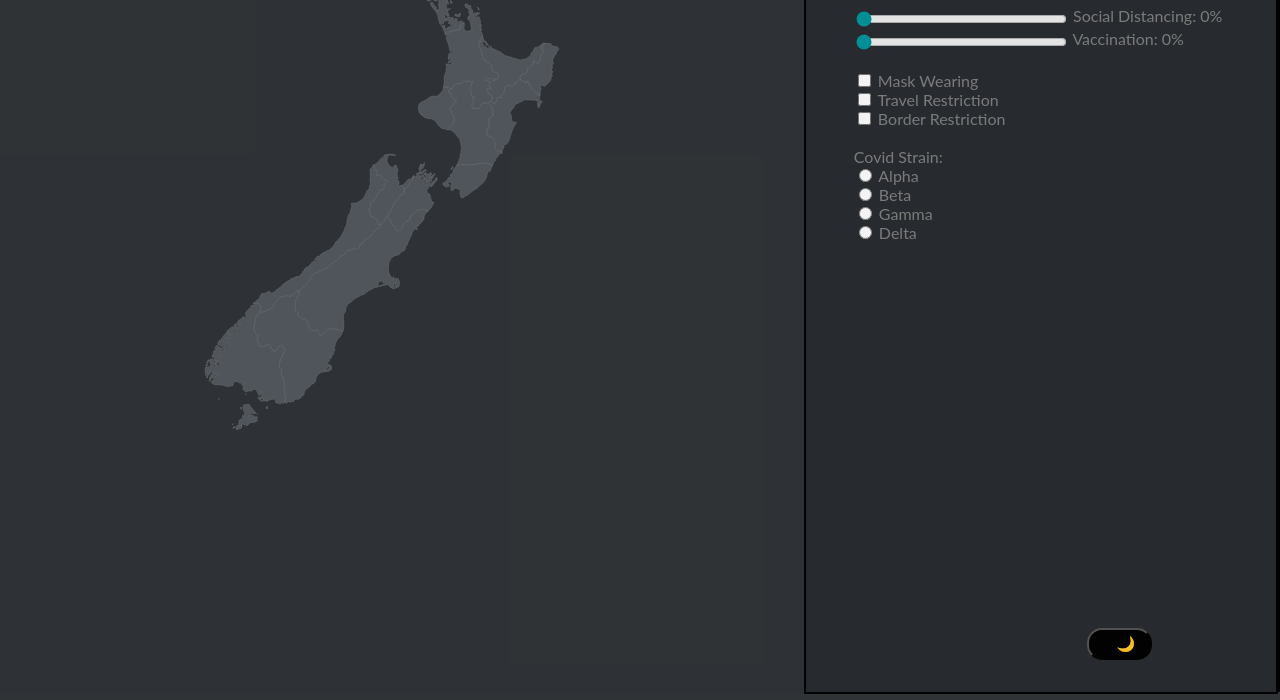
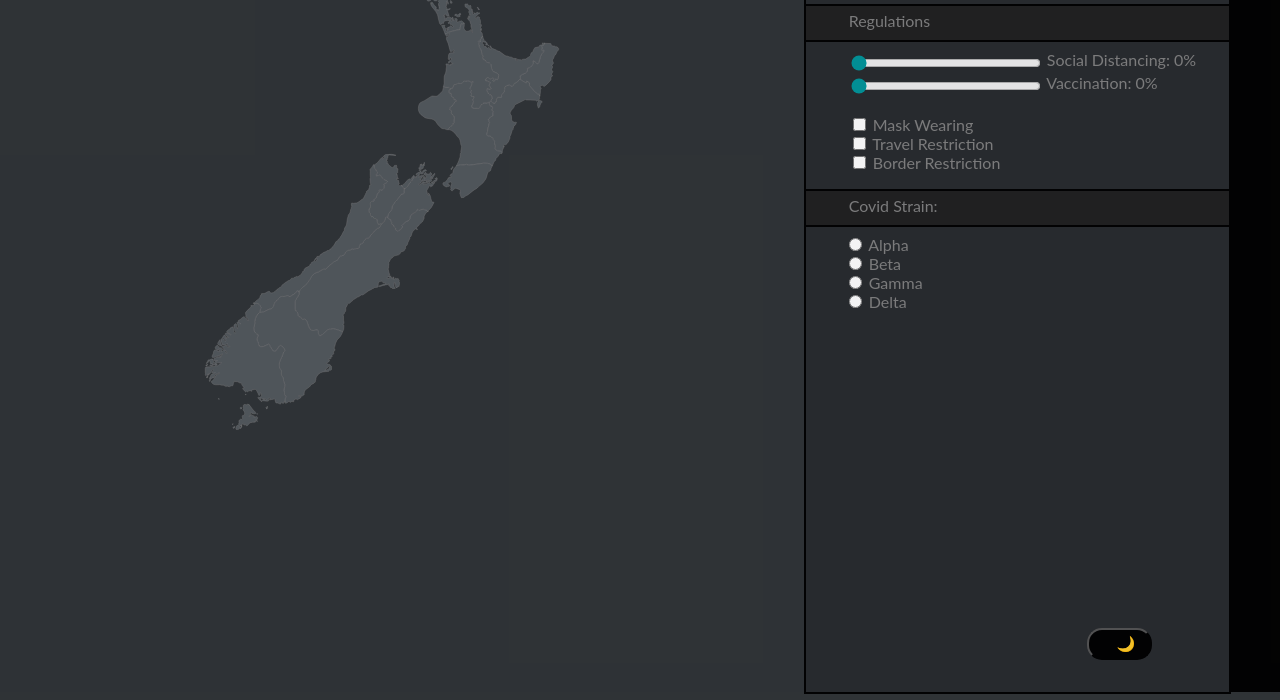
Before and after one commit to Sseptimus/The-Code, a plain HTML site: page index.html in a window 1280 px wide. Shown: the part 100-800 px from the top of the page. Drawn offline with nearby package versions, Linux system fonts and the light colour scheme.

Commit message:
added section titles

```diff
--- a/css/style.css
+++ b/css/style.css
@@ -18,7 +18,9 @@ body{
 
 }
 
-
+.stats, .Stats{
+    margin-left: 10%;
+}
 
 .options1{
 
@@ -28,7 +30,6 @@ body{
 
     color: grey;
     outline: 2px solid black;
-    padding-left: 10%;
     background-color: #282b2e;
     padding-top: 5%;
     font-family: 'Lato', sans-serif;
@@ -37,10 +38,21 @@ body{
 
 #alpha, #beta, #gamma, #delta, .mask, .travel, .border, .distance, .vaccination {
     filter: hue-rotate(320deg);
+    margin-left: 10%;
+}
+
+#strainTitle{
+    padding-left: 10%;
+    padding-top: 5px;
+    margin-bottom: 10px;
+    padding-bottom: 10px;
+    background-color: rgb(32, 32, 32);
+    outline: 2px solid black;
 }
 
 #title{
     color: green;
+    margin-left: 10%;
 }
 
 .main object{
--- a/paramaters.html
+++ b/paramaters.html
@@ -1,4 +1,6 @@
 <h1 id = "title">Parameters</h1>
+                <div id="strainTitle"><label>Regulations</label><br></div>
+                <div class = "Regulations">
                 <div class="distance">
                     <input id ="distancerange" type="range" min="0" max="100" value="0" oninput="updatedist()">
                     <label>Social Distancing:</label>
@@ -22,9 +24,10 @@
                     <input type="checkbox">
                     <label>Border Restriction</label>
                 </div>
+                </div>
                 <br>
                 <div class="strain">
-                    <label>Covid Strain:</label><br>
+                    <div id="strainTitle"><label>Covid Strain:</label><br></div>
 
                     <label>
                         <input type="radio" id="alpha" name="radiostrain">
```
Also changed, not shown: stats.html (+2 -1 lines).
